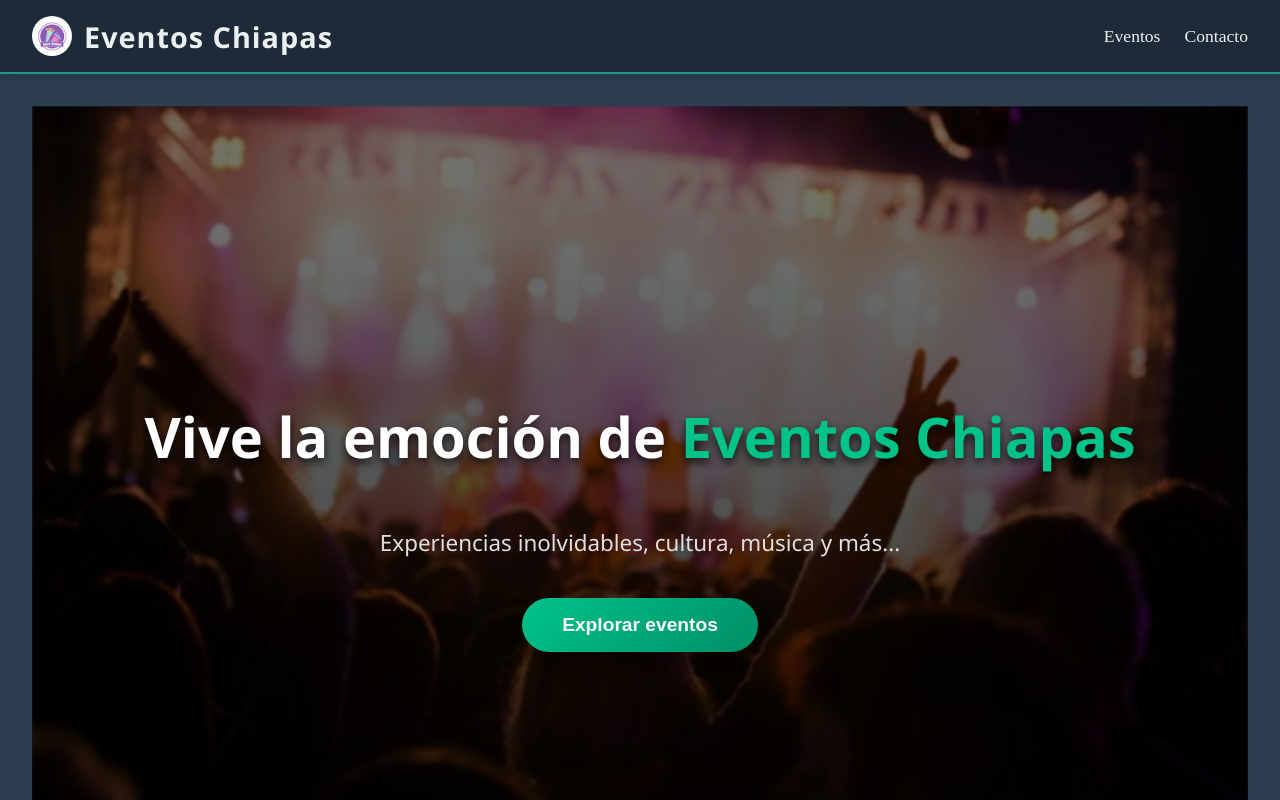
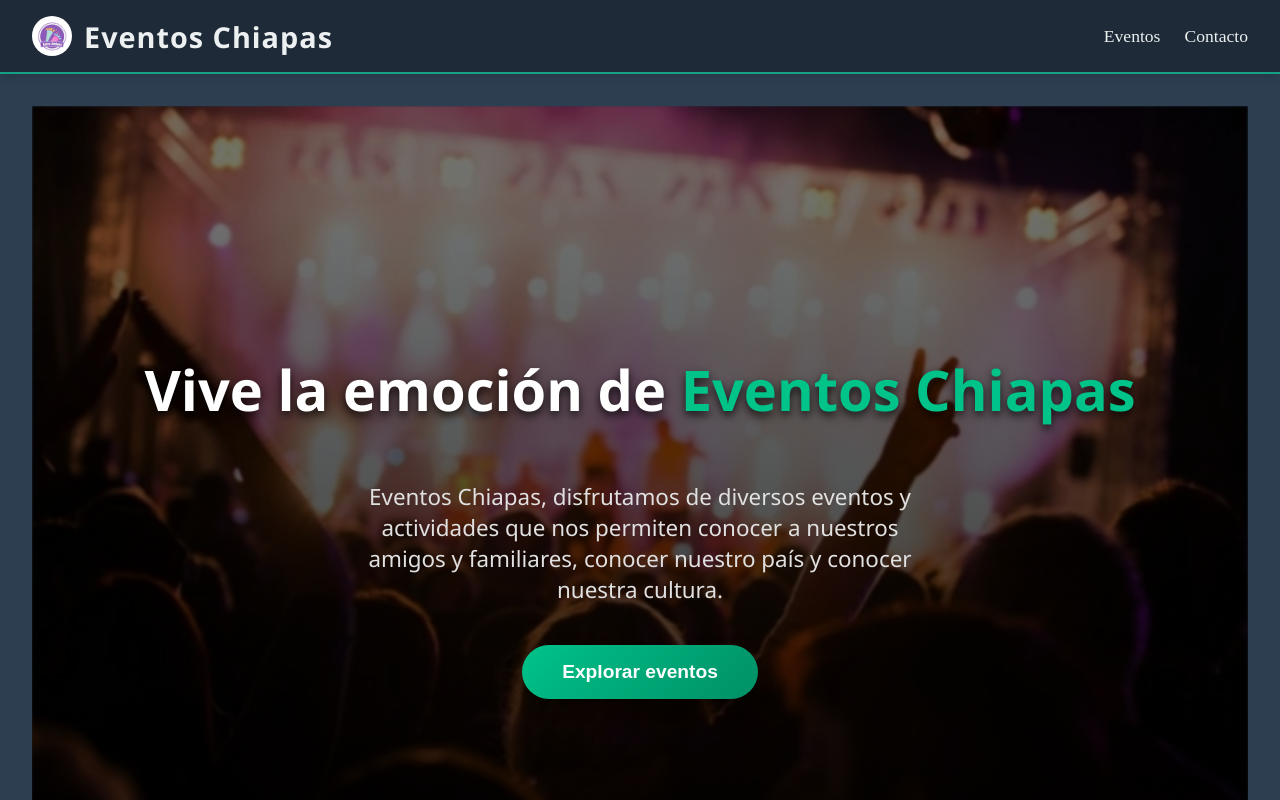
Before and after one commit to alexander1939/EventChiapas, a React (Vite) app: page / in a window 1280 px wide. Built offline with nearby package versions, Linux system fonts and the light colour scheme.

Commit message:
Cambio descripcion en la pagina-principal

```diff
--- a/src/pages/home.tsx
+++ b/src/pages/home.tsx
@@ -28,7 +28,9 @@ const Home: React.FC = () => {
           Vive la emoción de <span>Eventos Chiapas</span>
         </h1>
         <p className="hero-subtitle">
-          Experiencias inolvidables, cultura, música y más...
+          Eventos Chiapas, disfrutamos de diversos eventos y actividades que nos
+          permiten conocer a nuestros amigos y familiares, conocer nuestro país y
+          conocer nuestra cultura.
         </p>
 
         <button
```
